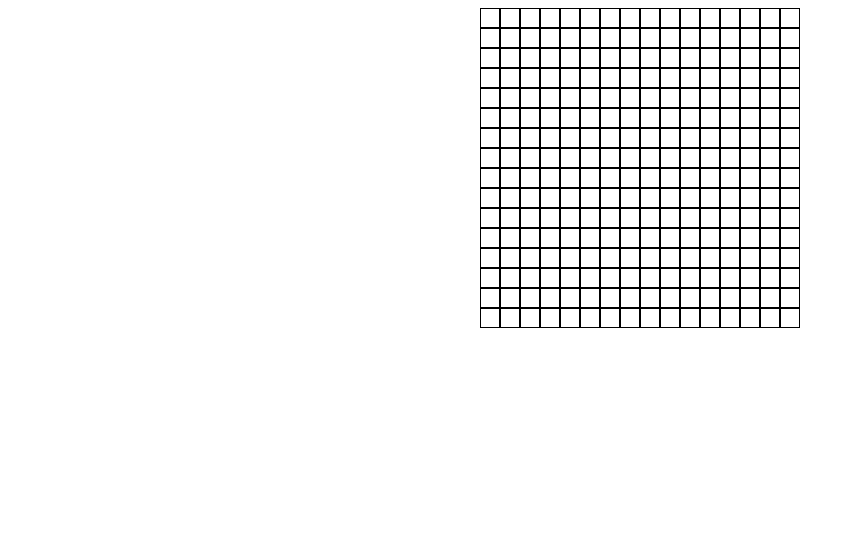
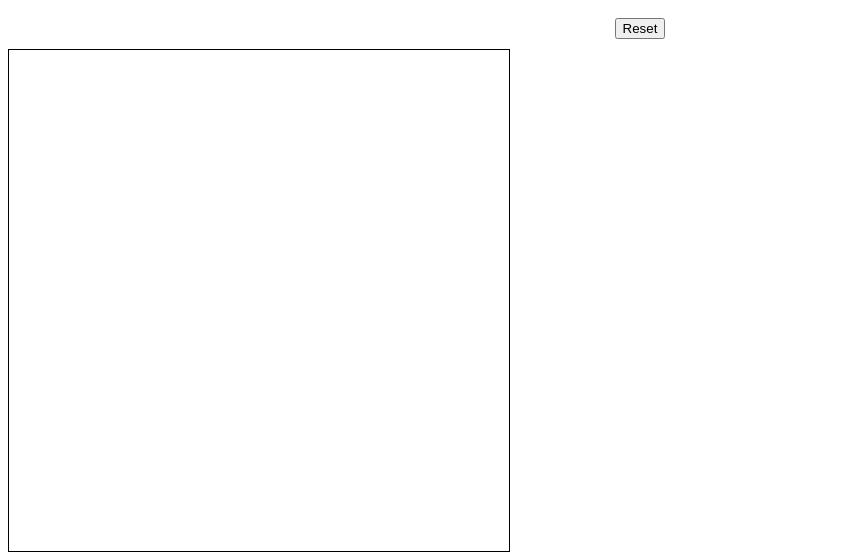
Before and after one commit to ancxanas/Etch-a-sketch, a plain HTML site: page index.html in a window 1280 px wide. Shown: the whole page, without its empty margins (0-855 px from the left). Drawn offline with Linux system fonts and the light colour scheme.

Commit message:
Modified the grid to be same with different values

```diff
--- a/main.js
+++ b/main.js
@@ -1,31 +1,49 @@
 const container = document.getElementById('container');
 
+
+
+//div for buttons
+const buttonDiv = document.createElement('div');
+buttonDiv.classList.add('button-div');
+container.appendChild(buttonDiv);
+
+//A button to reset Everything
+const resetButton = document.createElement('button');
+resetButton.textContent = 'Reset';
+buttonDiv.appendChild(resetButton);
+
+//grid in a seperate div
 const grid = document.createElement('div');
 grid.classList.add('grid');
 container.appendChild(grid);
 
 //function to create grid
 function makeGrid(value){
-    grid.style.gridTemplateColumns = `repeat(${value}, 20px)`;
-    grid.style.gridTemplateRows = `repeat(${value}, 20px)`;
+    let gridWidth = (grid.offsetWidth / value) - getComputedStyle(grid).gap.slice(0, -2);
+    grid.style.gridTemplateColumns = `repeat(${value}, ${gridWidth}px)`;
+    grid.style.gridTemplateRows = `repeat(${value}, ${gridWidth}px)`;
     for(let i = 0; i < value; i++){
         for(let j = 0; j < value; j++){
         const cell = document.createElement('div');
         cell.classList.add('cell');
-        cell.setAttribute('style','border: 1px solid #000000');
-        cell.addEventListener('mouseover', toBlack);
-        cell.addEventListener('mousedown', eraser);
+        cell.addEventListener('mouseover', toColor);
         grid.appendChild(cell);
         }
     }
 }
 
-makeGrid(16);
 
-function toBlack(e){
-    e.target.style.backgroundColor = 'black';
+//to change the cell color to black on mouseover
+function toColor(e){
+    e.target.style.backgroundColor = '#333333';
 }
 
-function eraser(e){
-    e.target.style.backgroundColor = 'white';
+function resetGrid(){
+    const value = prompt('Input a number of Squares');
+    grid.innerHTML = '';
+    makeGrid(value);
 }
+
+resetButton.addEventListener('click',resetGrid);
+
+window.onload = () => {makeGrid(16)};
--- a/styles.css
+++ b/styles.css
@@ -1,4 +1,13 @@
 .grid{
-    display: grid;
+    width: 500px;
+    display: inline-grid;
+    justify-content: center;
+    border: 1px solid black;
+    gap: 1px;
+}
+
+.button-div{
+    padding: 10px;
+    display: flex;
     justify-content: center;
 }
```
